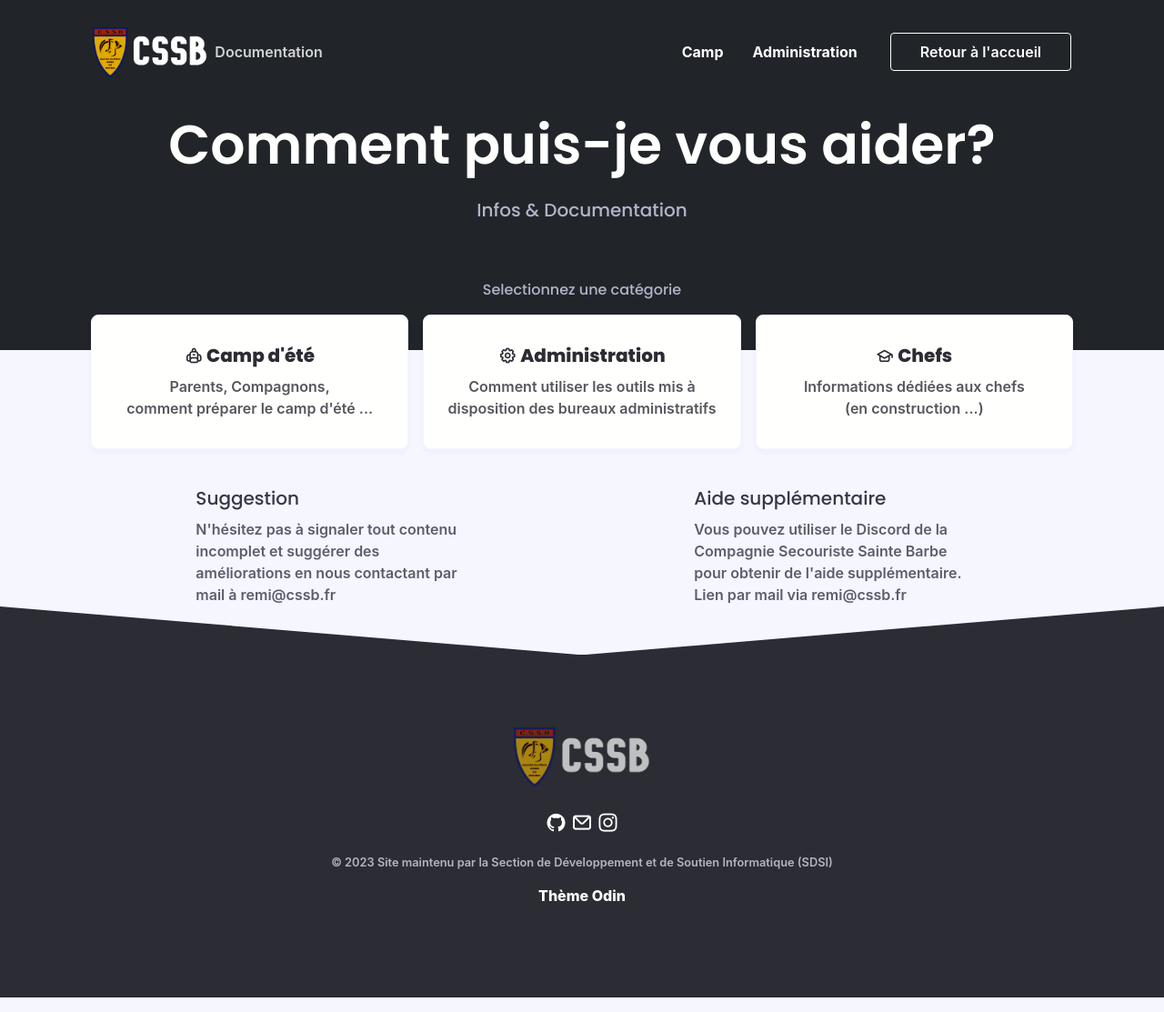
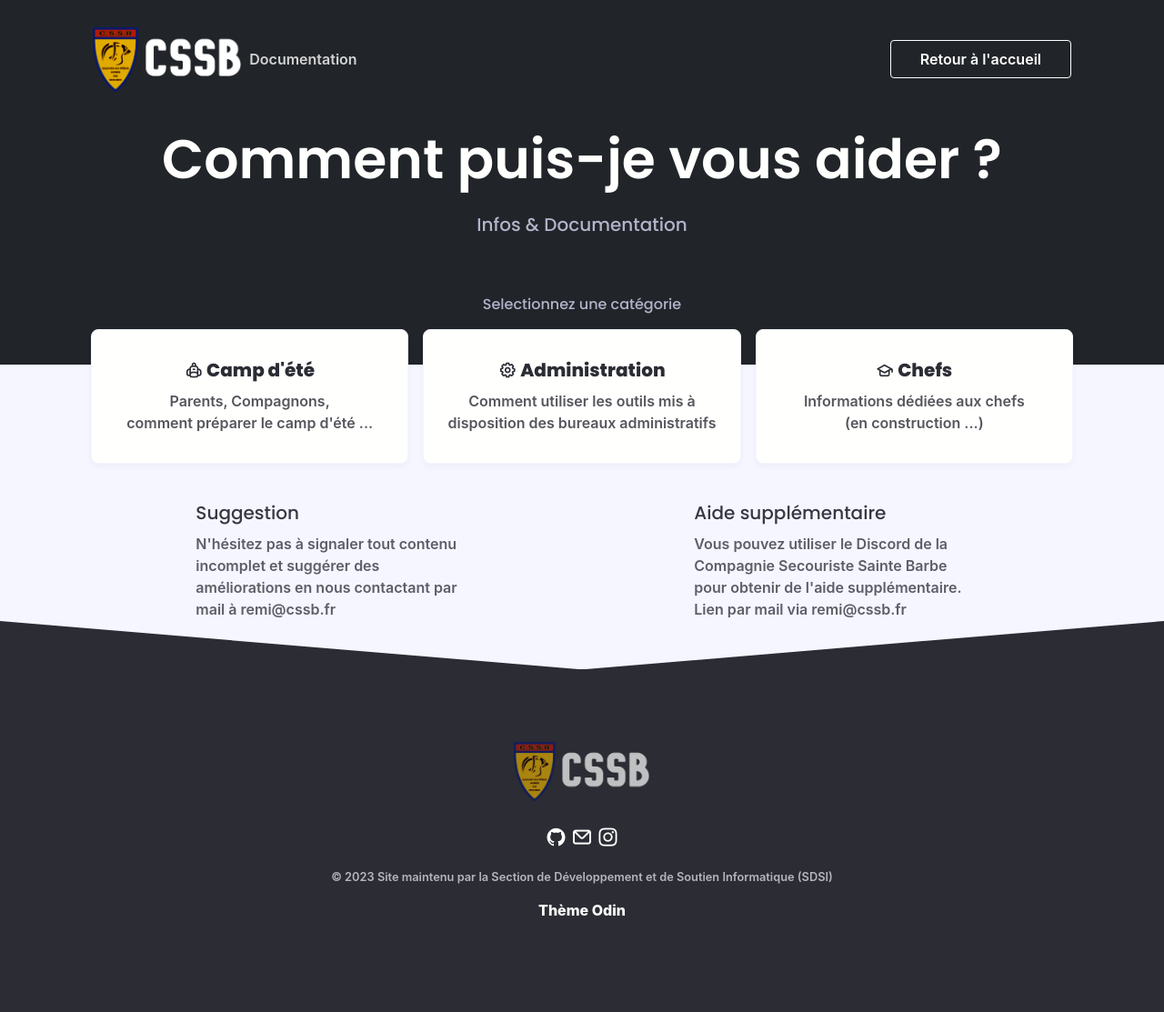
Before and after one commit to cssb-dev/infos, a Jekyll site: the page built from index.html, in a window 1280 px wide. Shown: the whole page at 91% size. Built offline with Jekyll 4.4.1, drawn with Linux system fonts in a browser that asks for light colours; some web fonts are replaced.

Commit message:
TL: minor rework on the top part

```diff
--- a/_config.yml
+++ b/_config.yml
@@ -29,7 +29,7 @@
 
 brand_logo: logo.png
 brand_name: CSSB
-header: Comment puis-je vous aider?
+header: Comment puis-je vous aider ?
 subheader: Infos & Documentation
 
 meta_image: logo-cssb.webp
--- a/_includes/nav.html
+++ b/_includes/nav.html
@@ -1,37 +1,22 @@
 <nav class="container grid-xl navbar">
+
   <div class="flex-vertical-center hide-sm">
     <a style="width: 20%;" href="{{site.url }}{{ site.baseurl }}" class="logo">
       <img style="max-width: 100%;" src="{{site.url }}{{ site.baseurl }}/assets/{{ site.brand_logo }}"/>
     </a>
     <p class="m-0 ml-2 text-light d-inline">{{ site.content_type }}</p>
   </div>
+
   <div class="text-center show-sm">
     <a style="width: 100%;" href="{{site.url }}{{ site.baseurl }}" class="logo flex-centered">
       <img style="max-width: 150px;" src="{{site.url }}{{ site.baseurl }}/assets/{{ site.brand_logo }}"/>
     </a>
     <p class="m-0 text-light">{{ site.content_type }}</p>
     <a style="height: auto;" class="btn btn-lg btn-outline py-2 mt-4" href="{{site.url }}{{ site.baseurl }}">Retour vers {{ site.brand_name }} Accueil</a>
+  </div>
 
-  </div>
   <ul class="main-nav">
-    {% if site.nav_item_one == null %}
-    {% else %}
-    <li class="mx-4">
-      <a class="nav-links" href="{% if site.nav_item_one_link contains 'http' %}{{ site.nav_item_one_link }}{% else %}{{site.url }}{{ site.baseurl }}/{{ site.nav_item_one_link }}{% endif %}">{{ site.nav_item_one }}</a>
-    </li>
-    {% endif %}
-    {% if site.nav_item_two == null %}
-    {% else %}
-    <li class="mx-4">
-      <a class="nav-links" href="{% if site.nav_item_two_link contains 'http' %}{{ site.nav_item_two_link }}{% else %}{{site.url }}{{ site.baseurl }}/{{ site.nav_item_two_link }}{% endif %}">{{ site.nav_item_two }}</a>
-    </li>
-    {% endif %}
-    {% if site.nav_item_three == null %}
-    {% else %}
-    <li class="mx-4">
-      <a class="nav-links" href="{% if site.nav_item_three_link contains 'http' %}{{ site.nav_item_three_link }}{% else %}{{site.url }}{{ site.baseurl }}/{{ site.nav_item_three_link }}{% endif %}">{{ site.nav_item_three }}</a>
-    </li>
-    {% endif %}
+    <!-- Top right part of the navigation bar -->
     <li>
       <a href="{{site.url }}{{ site.baseurl }}/{{ site.nav_button_link }}" style="height: auto;" class="btn btn-lg btn-outline py-2">{{ site.nav_button }}</a>
     </li>
```
